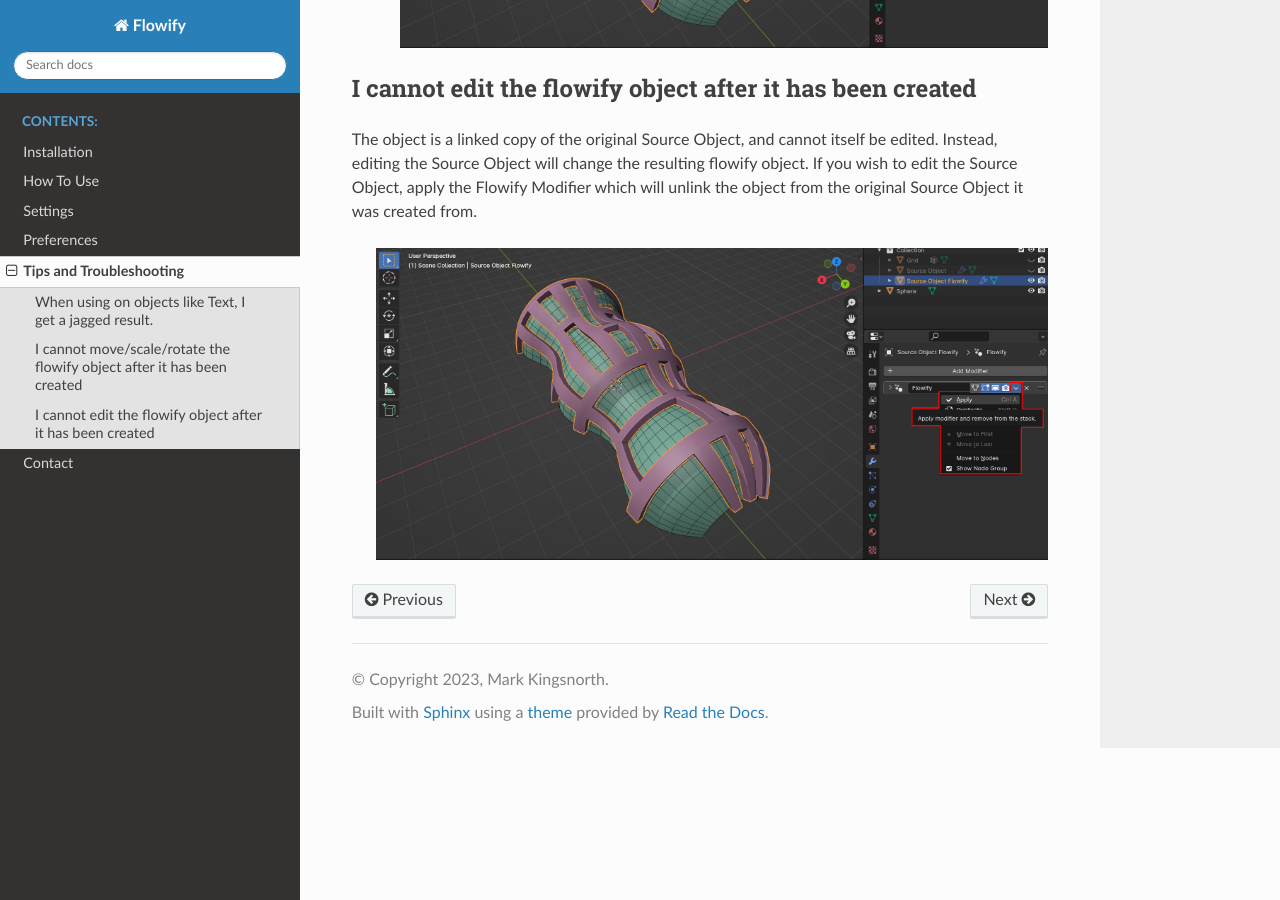
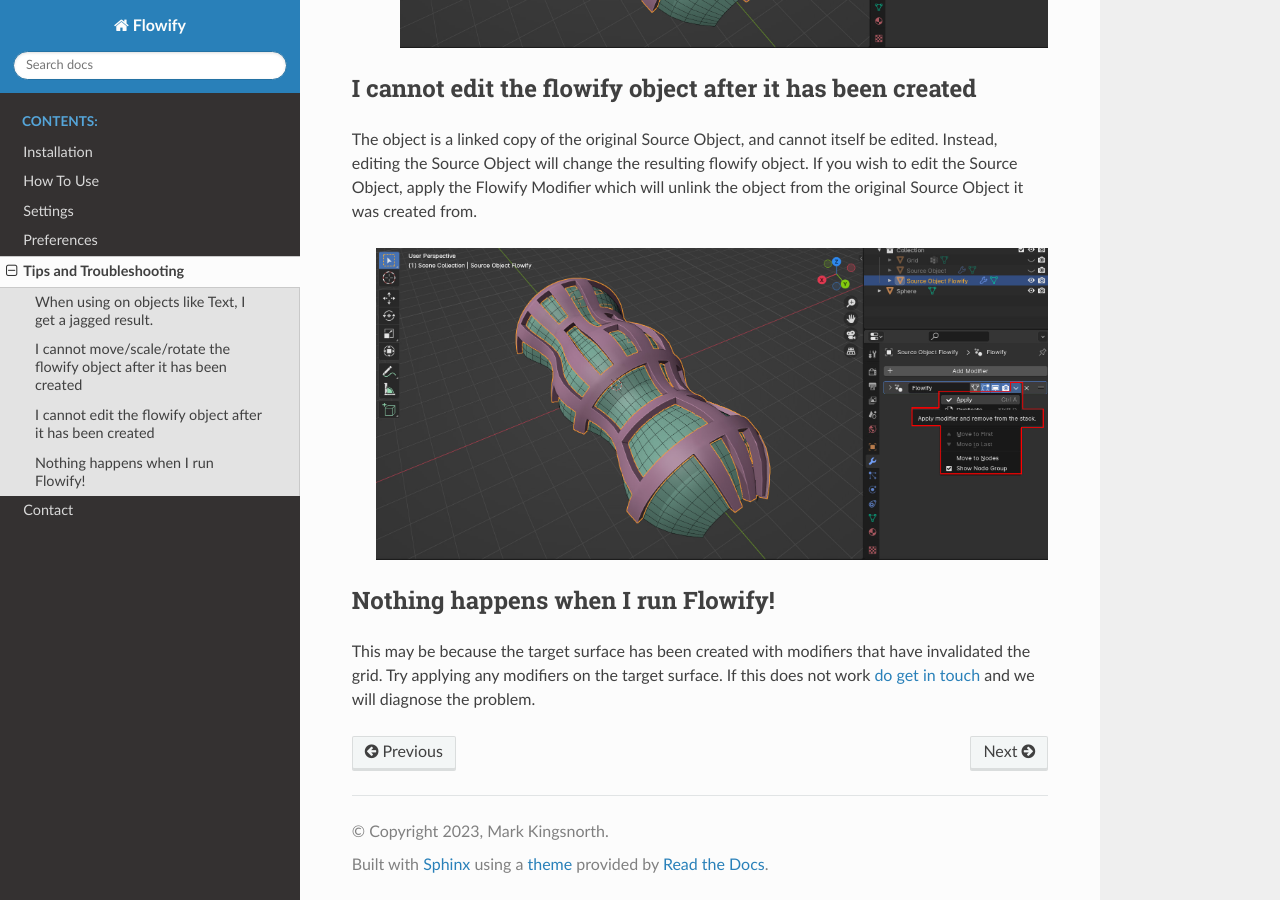
Before and after one commit to mkingsnorth/flowify_docs, a Sphinx documentation site: the page built from docs/troubleshooting.rst, in a window 1280 px wide and 900 px high, scrolled down 3367 px. Built offline with Sphinx 7.4.7 and the Read the Docs theme 2.0.0, drawn with Linux system fonts in a browser that asks for light colours.

Commit message:
Amendments!

```diff
--- a/docs/troubleshooting.rst
+++ b/docs/troubleshooting.rst
@@ -55,3 +55,9 @@
 The object is a linked copy of the original Source Object, and cannot itself be edited.  Instead, editing the Source Object will change the resulting flowify object.  If you wish to edit the Source Object, apply the Flowify Modifier which will unlink the object from the original Source Object it was created from.
 
     .. image:: images/collapse_modifier.jpg
+
+============================================================================================================
+Nothing happens when I run Flowify!
+============================================================================================================
+
+This may be because the target surface has been created with modifiers that have invalidated the grid.  Try applying any modifiers on the target surface.  If this does not work :ref:`do get in touch<contact>` and we will diagnose the problem.
```
